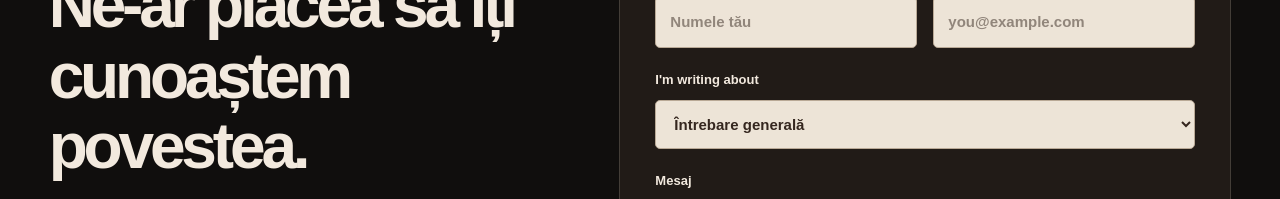
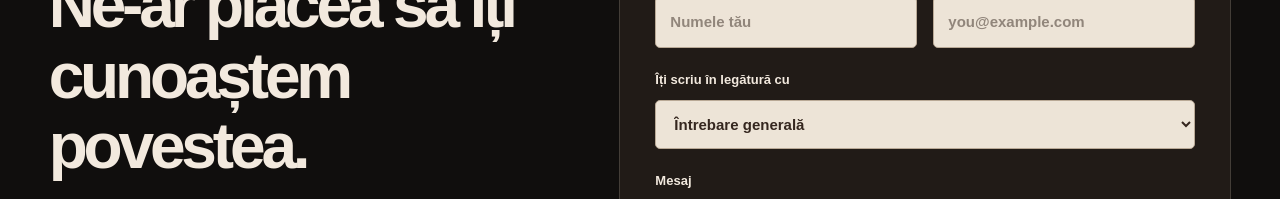
Before and after one commit to bumbmatei-sys/thebumbs-website, a Next.js app: page /ro/contact in a window 1280 px wide. Shown: the part 673-872 px from the top of the page. Built offline with nearby package versions, Linux system fonts and the light colour scheme.

Commit message:
fix: translate subject label

```diff
--- a/components/contact-form.tsx
+++ b/components/contact-form.tsx
@@ -16,7 +16,7 @@ export function ContactForm({locale="en"}:{locale?:"en"|"ro"}){
  if(status==="sent")return <div className="contact-form contact-success" role="status" aria-live="polite" aria-atomic="true"><div className="success-icon" aria-hidden="true">✓</div><h3>{tr("Message sent successfully!","Mesajul a fost trimis cu succes!")}</h3><p>{tr("Thank you for reaching out. Your message has been submitted to our ministry inboxes.","Îți mulțumim că ne-ai scris. Mesajul tău a fost trimis către adresele noastre de email.")}</p><button className="button" type="button" onClick={()=>{setStatus("idle");setNotice("");setName("");setEmail("");setSubject("General question");setMessage("");}}>{tr("Send another message","Trimite un alt mesaj")}</button></div>;
  return <form className="contact-form" onSubmit={submit}>
  <div className="form-row"><label>{tr("Your name","Numele tău")}<input required minLength={2} maxLength={120} value={name} onChange={e=>setName(e.target.value)} autoComplete="name" placeholder={tr("Your name","Numele tău")}/></label><label>{tr("Your email","Adresa ta de email")}<input required type="email" maxLength={254} value={email} onChange={e=>setEmail(e.target.value)} autoComplete="email" placeholder="you@example.com"/></label></div>
- <label>I'm writing about<select value={subject} onChange={e=>setSubject(e.target.value)}><option value="General question">{tr("General question","Întrebare generală")}</option><option value="Ministry invitation">{tr("Ministry invitation","Invitație la slujire")}</option><option value="Prayer and encouragement">{tr("Prayer and encouragement","Rugăciune și încurajare")}</option><option value="Financial partnership">{tr("Financial partnership","Parteneriat financiar")}</option></select></label>
+ <label>{tr("I\'m writing about","Îți scriu în legătură cu")}<select value={subject} onChange={e=>setSubject(e.target.value)}><option value="General question">{tr("General question","Întrebare generală")}</option><option value="Ministry invitation">{tr("Ministry invitation","Invitație la slujire")}</option><option value="Prayer and encouragement">{tr("Prayer and encouragement","Rugăciune și încurajare")}</option><option value="Financial partnership">{tr("Financial partnership","Parteneriat financiar")}</option></select></label>
  <label>{tr("Message","Mesaj")}<textarea required minLength={10} maxLength={5000} rows={6} value={message} onChange={e=>setMessage(e.target.value)} placeholder={tr("Write your message here...","Scrie mesajul tău aici...")}/></label>
  <div className="sr-only" aria-hidden="true"><label>{tr("Leave this field blank","Lasă acest câmp necompletat")}<input tabIndex={-1} autoComplete="off" value={website} onChange={e=>setWebsite(e.target.value)}/></label></div>
  <div className="actions"><button className="button" type="submit" disabled={status==="sending"}>{status==="sending"?tr("Sending…","Se trimite…"):tr("Send Message","Trimite mesajul")}</button>{status==="error"&&<button className="button secondary" type="button" onClick={copy}>{tr("Copy Instead","Copiază mesajul")}</button>}</div>
```
